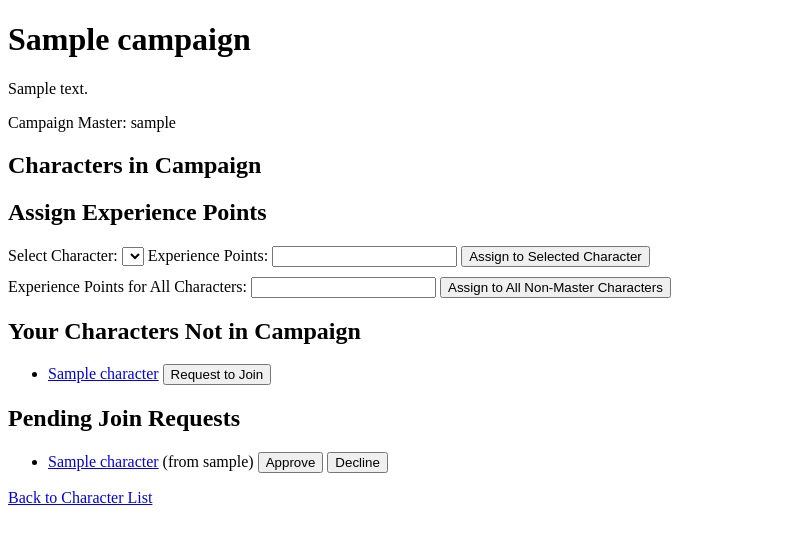
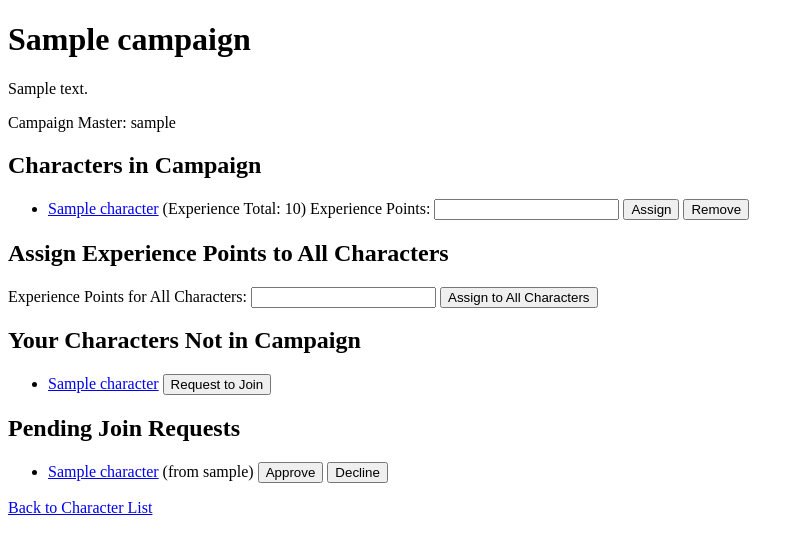
Before and after one commit to Huhlicheck/DH2_supplement, a Django app: a page that uses DH2/characters/templates/characters/campaign_detail.html in a window 1280 px wide. Shown: the top 554 px of the page, without its empty margins (0-804 px from the left). Run offline with Django 5.2, Linux system fonts and the light colour scheme; a user stored in the database is signed in; tables that the repository leaves empty hold one stand-in row (values such as "Sample post"); lists and menus that the app fills with data are empty.

Commit message:
added removing chars from campaign

```diff
--- a/DH2/characters/templates/characters/campaign_detail.html
+++ b/DH2/characters/templates/characters/campaign_detail.html
@@ -13,35 +13,44 @@
     <h2>Characters in Campaign</h2>
     <ul>
         {% for character in campaign_characters %}
-            <li>{{ character.name }} (Experience Total: {{ character.experience_total }})</li>
+            <li>
+                <a href="{% url 'characters:character_detail' character.name %}">{{ character.name }}</a>
+                (Experience Total: {{ character.experience_total }})
+
+                {% if is_master %}
+                    <!-- Assign Experience Points Form for Individual Character -->
+                    <form method="post" style="display:inline;">
+                        {% csrf_token %}
+                        <input type="hidden" name="action" value="assign_experience">
+                        <input type="hidden" name="character_id" value="{{ character.id }}">
+                        <label for="experience_points_{{ character.id }}">Experience Points:</label>
+                        <input type="number" name="experience_points" id="experience_points_{{ character.id }}" required>
+                        <button type="submit">Assign</button>
+                    </form>
+
+                    <!-- Remove Character from Campaign Form -->
+                    <form method="post" style="display:inline;">
+                        {% csrf_token %}
+                        <input type="hidden" name="action" value="remove_character">
+                        <input type="hidden" name="character_id" value="{{ character.id }}">
+                        <button type="submit" class="btn btn-danger" onclick="return confirm('Are you sure you want to remove this character from the campaign?');">Remove</button>
+                    </form>
+                {% endif %}
+            </li>
         {% endfor %}
     </ul>
 
-    <!-- Assign Experience Points Form (Master only) -->
     {% if is_master %}
-        <h2>Assign Experience Points</h2>
+        <h2>Assign Experience Points to All Characters</h2>
         <form method="post">
-            {% csrf_token %}
-            <input type="hidden" name="action" value="assign_experience">
-            <label for="character_id">Select Character:</label>
-            <select name="character_id" id="character_id">
-                {% for character in campaign_characters %}
-                    <option value="{{ character.id }}">{{ character.name }}</option>
-                {% endfor %}
-            </select>
-            <label for="experience_points">Experience Points:</label>
-            <input type="number" name="experience_points" required>
-            <button type="submit">Assign to Selected Character</button>
-        </form>
-
-        <form method="post" style="margin-top: 10px;">
             {% csrf_token %}
             <input type="hidden" name="action" value="assign_experience_to_all">
             <label for="experience_points_all">Experience Points for All Characters:</label>
             <input type="number" name="experience_points" id="experience_points_all" required>
-            <button type="submit">Assign to All Non-Master Characters</button>
+            <button type="submit">Assign to All Characters</button>
         </form>
     {% endif %}
+
 
     <!-- Request to Join Campaign (for user's characters not in campaign) -->
     <h2>Your Characters Not in Campaign</h2>
--- a/DH2/characters/views.py
+++ b/DH2/characters/views.py
@@ -73,7 +73,7 @@ def campaign_detail(request, campaign_name):
     is_master = request.user == campaign.campaign_master
 
     # Get characters in the campaign excluding the campaign master's character
-    campaign_characters = campaign.characters.exclude(player=campaign.campaign_master)
+    campaign_characters = campaign.characters.all
     master_character = campaign.characters.filter(player=campaign.campaign_master).first()
 
     # Pending requests (only visible to the campaign master)
```
Also changed, not shown: DH2/characters/migrations/0014_remove_character_request_campaign_and_more.py (added).
